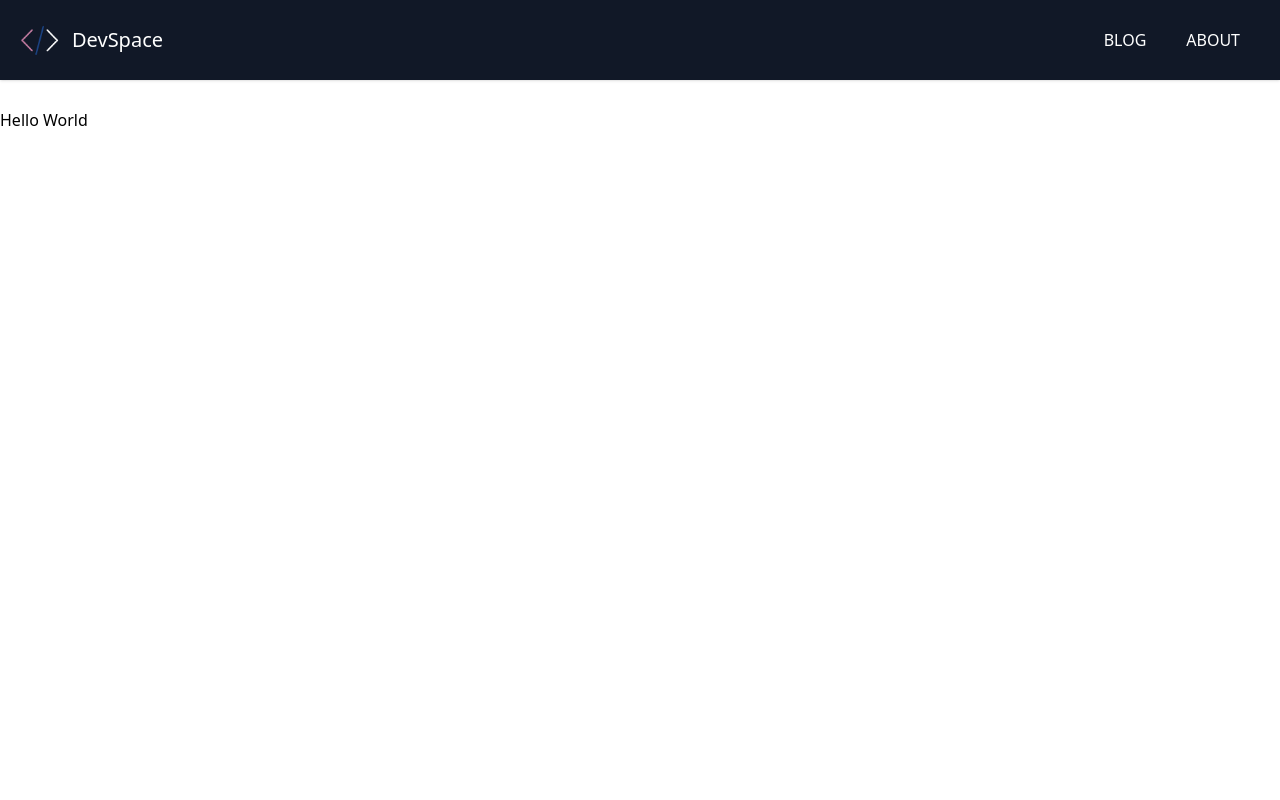
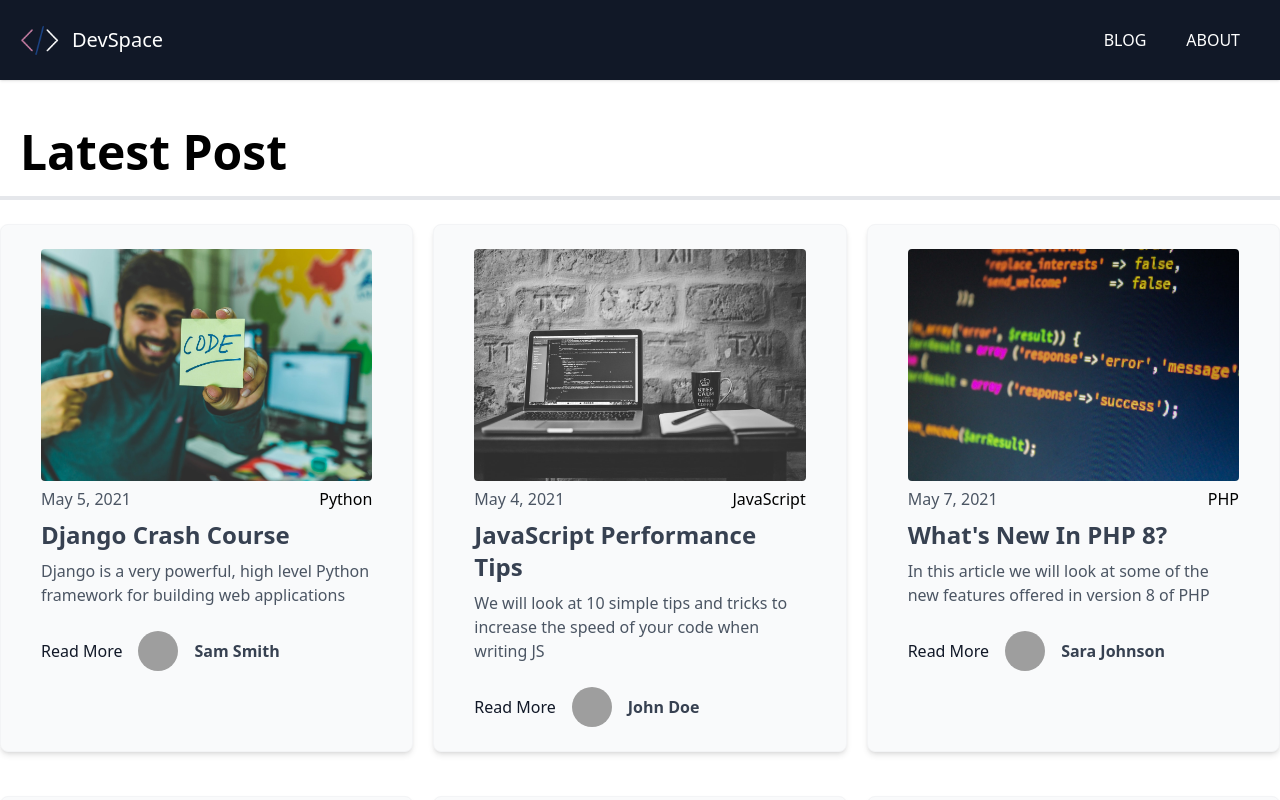
Before and after one commit to EbrahimHeydari/devspace, a Next.js app: page / in a window 1280 px wide. Shown: the top 800 px of the page. Built offline with nearby package versions, Linux system fonts and the light colour scheme; grey boxes are pictures that could not be loaded.

Commit message:
11-3 Display Posts

```diff
--- a/components/Header.js
+++ b/components/Header.js
@@ -7,7 +7,7 @@
       <div className="container mx-auto flex flex-wrap p-5 flex-col md:flex-row items-center">
         <Link href='/'>
           <a className="flex md:w-1/5 title-font font-medium items-center md:justify-start mb-4 md:mb-0">
-            <Image src='/images/logo.png' width={40} height={40} />
+            <Image src='/images/logo.png' width={40} height={40} alt='logo' />
             <span className="ml-3 text-xl">DevSpace</span>
           </a>
         </Link>
--- /dev/null
+++ b/components/Post.js
@@ -0,0 +1,49 @@
+import Image from "next/image"
+import Link from "next/link"
+
+const Post = ({ post }) => {
+  return (
+    <div className="w-full px-10 py-6 border border-gray-100 rounded-lg shadow-md mt-6 bg-gray-50">
+      <Image
+        src={post.frontmatter.cover_image}
+        width={600} height={420}
+        alt='cover'
+        className='mb-4 rounded' />
+
+      <div class="flex justify-between items-center">
+        <span className="font-light text-gray-600">
+          {post.frontmatter.date}
+        </span>
+        <div>{post.frontmatter.category}</div>
+      </div>
+
+      <div className="mt-2">
+        <Link href={`/blog/${post.slug}`}>
+          <a className="text-2xl text-gray-700 font-bold hover:underline">
+            {post.frontmatter.title}
+          </a>
+        </Link>
+        <p className="mt-2 text-gray-600">
+          {post.frontmatter.excerpt}
+        </p>
+      </div>
+      <div className="flex justify-betweeb items-center mt-6">
+        <Link href={`/blog/${post.slug}`}>
+          <a className="text-gray-900 hover:text-blue-600">Read More</a>
+        </Link>
+        <div className="flex items-center">
+          <img
+            alt="author"
+            className='mx-4 w-10 h-10 object-cover rounded-full hidden sm:block'
+            src={post.frontmatter.author_image}
+          />
+          <h3 className="text-gray-700 font-bold">
+            {post.frontmatter.author}
+          </h3>
+        </div>
+      </div>
+    </div>
+  )
+}
+
+export default Post
--- a/pages/404.js
+++ b/pages/404.js
@@ -9,6 +9,7 @@
           src='/images/logo.png'
           width={70}
           height={70}
+          alt='logo'
           className='bg-gray-800 rounded-2xl' />
         <h1 className="text-6xl my-5">Woops!</h1>
         <h2 className="text-2xl text-gray-400 mb-5">
--- a/pages/index.js
+++ b/pages/index.js
@@ -2,11 +2,27 @@
 import path from 'path'
 import matter from 'gray-matter'
 import Layout from '../components/Layout'
+import Link from 'next/link'
+import Post from '../components/Post'
 
 export default function HomePage({ posts }) {
   return (
     <Layout>
-      <h1>Hello World</h1>
+      <h1 className='text-5xl border-b-4 p-5 font-bold'>Latest Post</h1>
+      <div className="grid md:grid-cols-2 lg:grid-cols-3 gap-5">
+        {posts.map((post, index) => (
+          <Post key={index} post={post} />
+        ))}
+      </div>
+
+      <Link href='/blog'>
+        <a className='block text-center border border-gray-500 text-gray-800 rounded-md
+       py-4 my-5 transition duration-500 ease select-none hover:text-white
+        hover:bg-gray-900 focus:outline-none focus:shadow-outline w-full'>
+          All Posts
+        </a>
+      </Link>
+
     </Layout>
   )
 }
@@ -15,7 +31,7 @@
   const files = fs.readdirSync(path.join('posts'))
 
   const posts = files.map(filename => {
-    const slug = filename.replace('md', '')
+    const slug = filename.replace('.md', '')
 
     const markdownWithMeta = fs.readFileSync(path.join('posts', filename), 'utf-8')
     const { data: frontmatter } = matter(markdownWithMeta)
```
